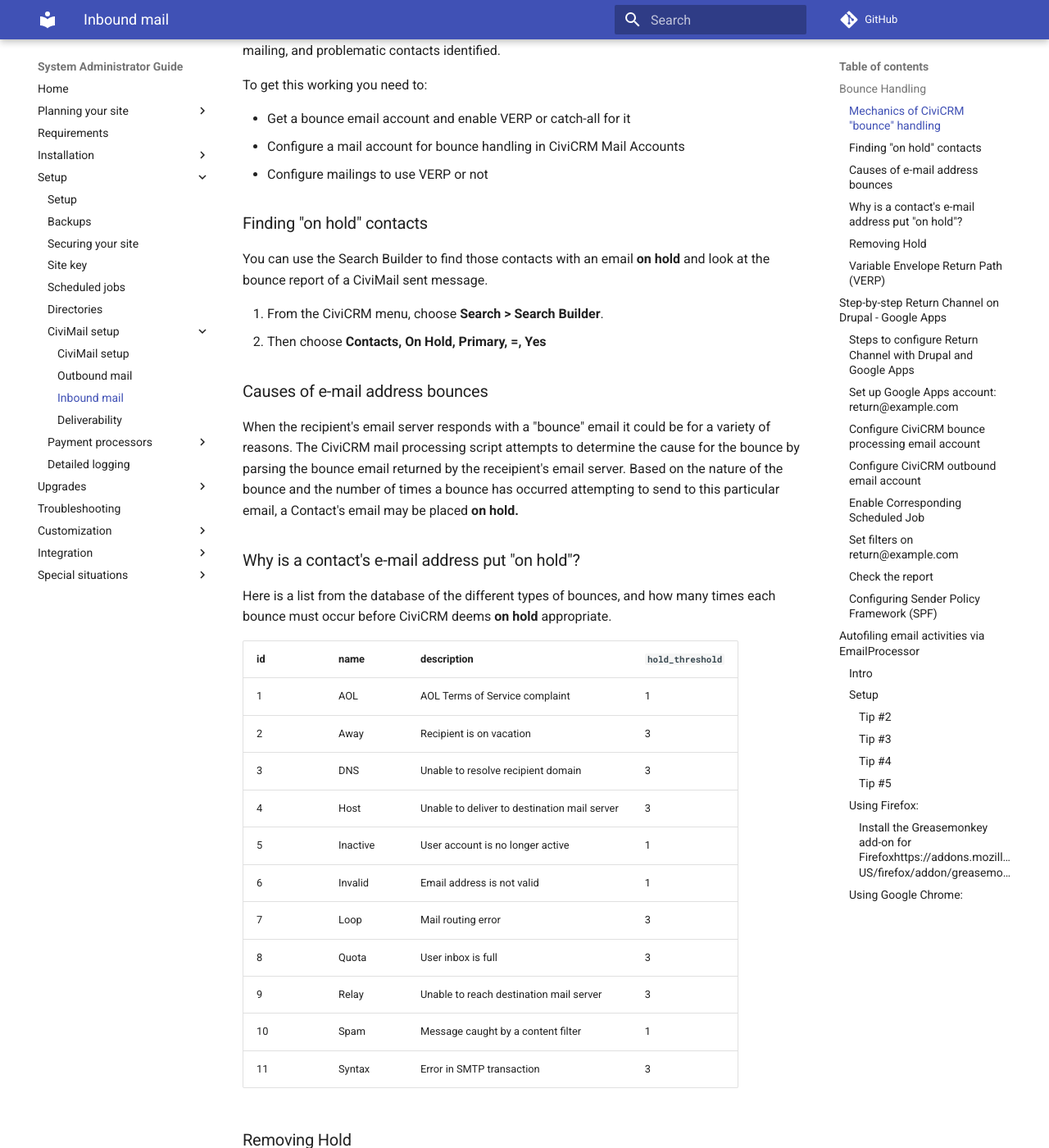
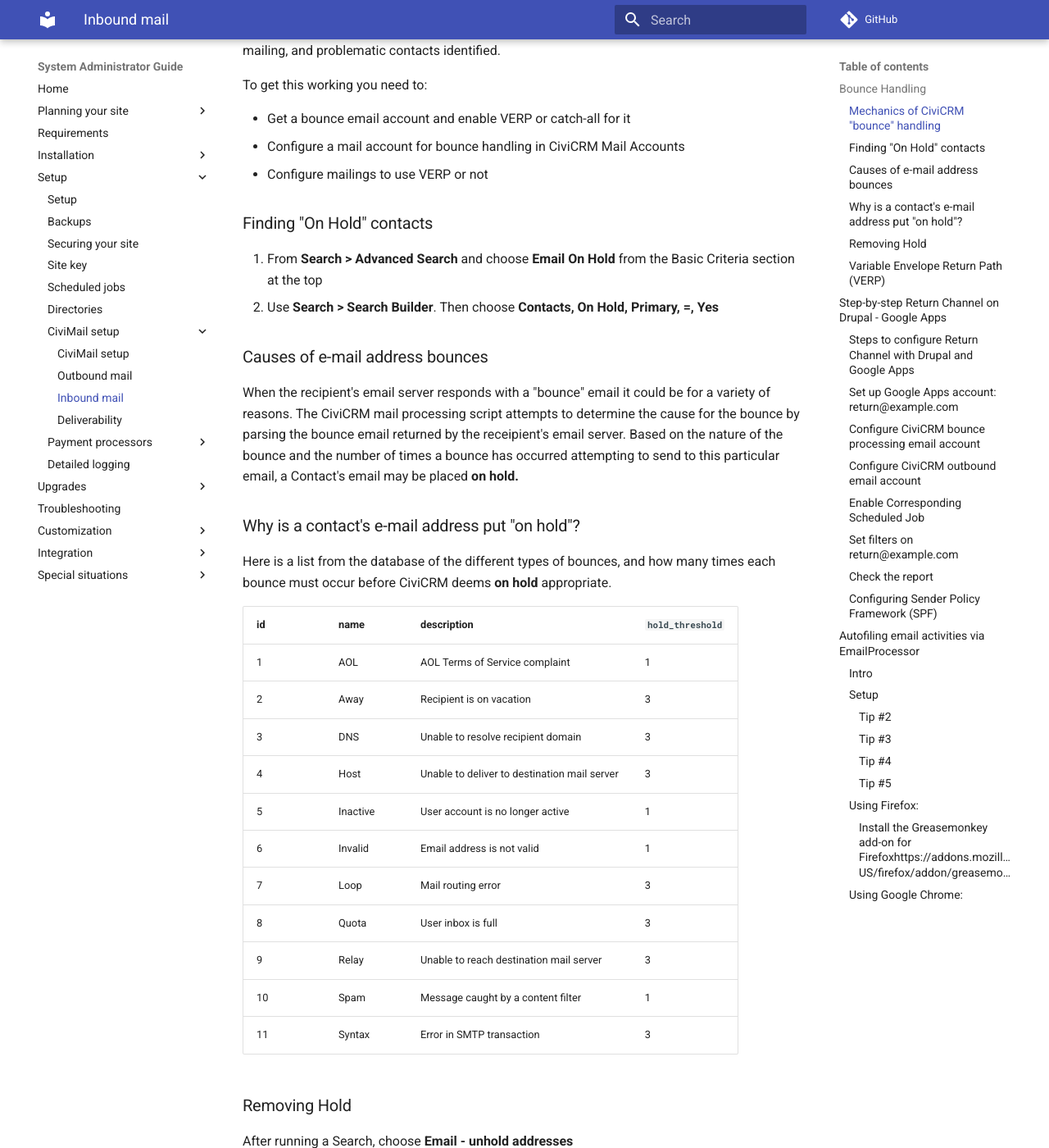
Before and after one commit to civicrm/civicrm-sysadmin-guide, an MkDocs documentation site: the page built from docs/setup/civimail/inbound.md, in a window 1280 px wide and 1400 px high, scrolled down 864 px. Shown: the whole window at 82% size. Built offline with MkDocs 1.6.1 and Material for MkDocs 9.7.7, drawn with Linux system fonts in a browser that asks for light colours; comment, search, counter and statistics services are not loaded; old or Windows-style settings are respelled for this version of MkDocs; some of the changed text lies outside the part shown.

Commit message:
This didn't reference "on hold" using Advanced search
oops

```diff
--- a/docs/setup/civimail/inbound.md
+++ b/docs/setup/civimail/inbound.md
@@ -18,12 +18,10 @@ To get this working you need to:
 * Configure a mail account for bounce handling in CiviCRM Mail Accounts
 * Configure mailings to use VERP or not
 
-### Finding "on hold" contacts
+### Finding "On Hold" contacts
 
-You can use the Search Builder to find those contacts with an email **on hold** and look at the bounce report of a CiviMail sent message.
-
-1. From the CiviCRM menu, choose **Search > Search Builder**.
-1. Then choose **Contacts, On Hold, Primary, =, Yes**
+1. From **Search > Advanced Search** and choose **Email On Hold** from the Basic Criteria section at the top
+1. Use **Search > Search Builder**.  Then choose **Contacts, On Hold, Primary, =, Yes**
 
 ### Causes of e-mail address bounces
 
@@ -50,7 +48,9 @@ Here is a list from the database of the different types of bounces, and how many
 
 ### Removing Hold
 
-You can remove **on hold** from a contact by manually editing the contact record.
+After running a Search, choose **Email - unhold addresses**
+
+You can also remove **on hold** from a single contact by manually editing that contact.
 
 Alternatively, you could execute a series of SQL queries aimed at searching for Contacts with **on hold** status and/or batch removing hold status.
 
```
